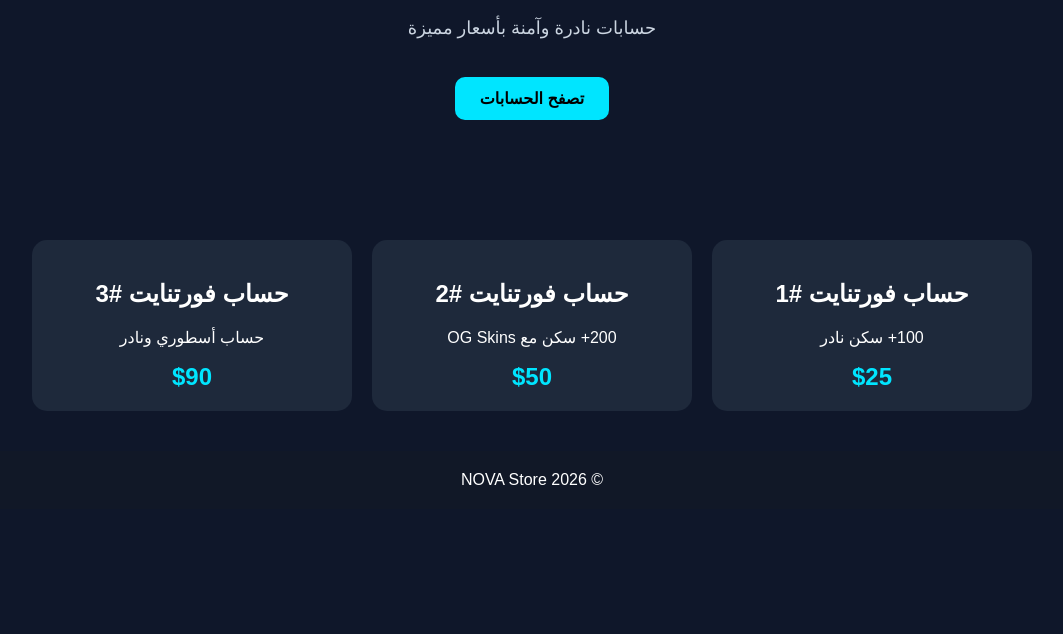
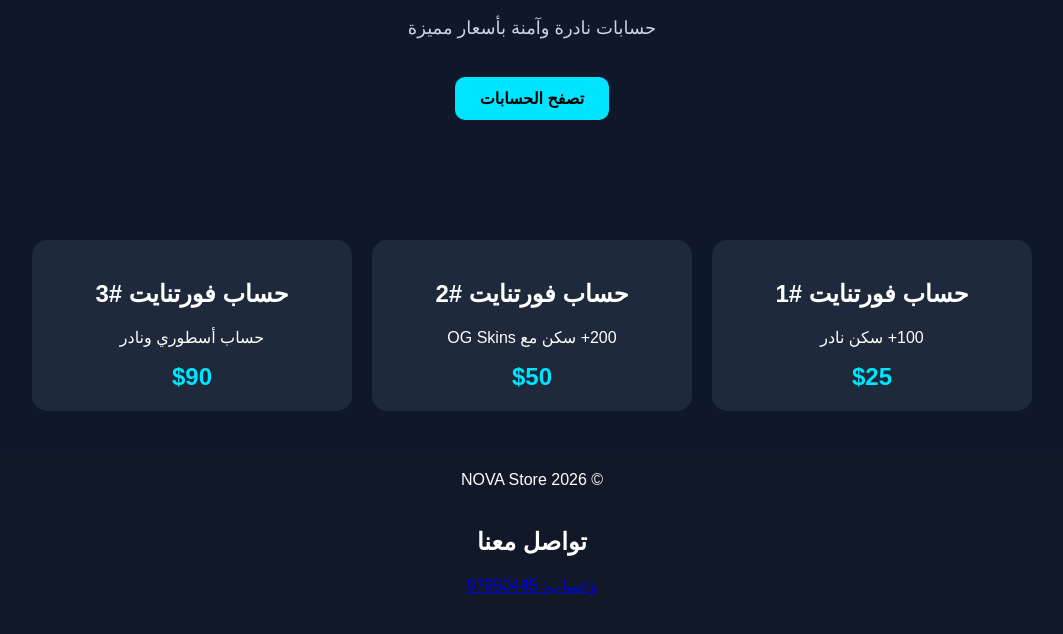
Before and after one commit to hwazan90m-max/-nova-store, a plain HTML site: page index.html in a window 1280 px wide. Shown: the part 322-956 px from the top of the page, without its empty margins (108-1171 px from the left). Before the commit the page ends 831 px from the top, so only its background shows below. Drawn offline with Linux system fonts and the light colour scheme.

Commit message:
Update index.html

```diff
--- a/index.html
+++ b/index.html
@@ -117,6 +117,12 @@
 
 <footer>
     © 2026 NOVA Store
+<div style="text-align:center;padding:20px;">
+  <h2>تواصل معنا</h2>
+  <a href="https://wa.me/96897950445" target="_blank">
+    واتساب: 97950445
+  </a>
+</div>
 </footer>
 
 </body>
```
